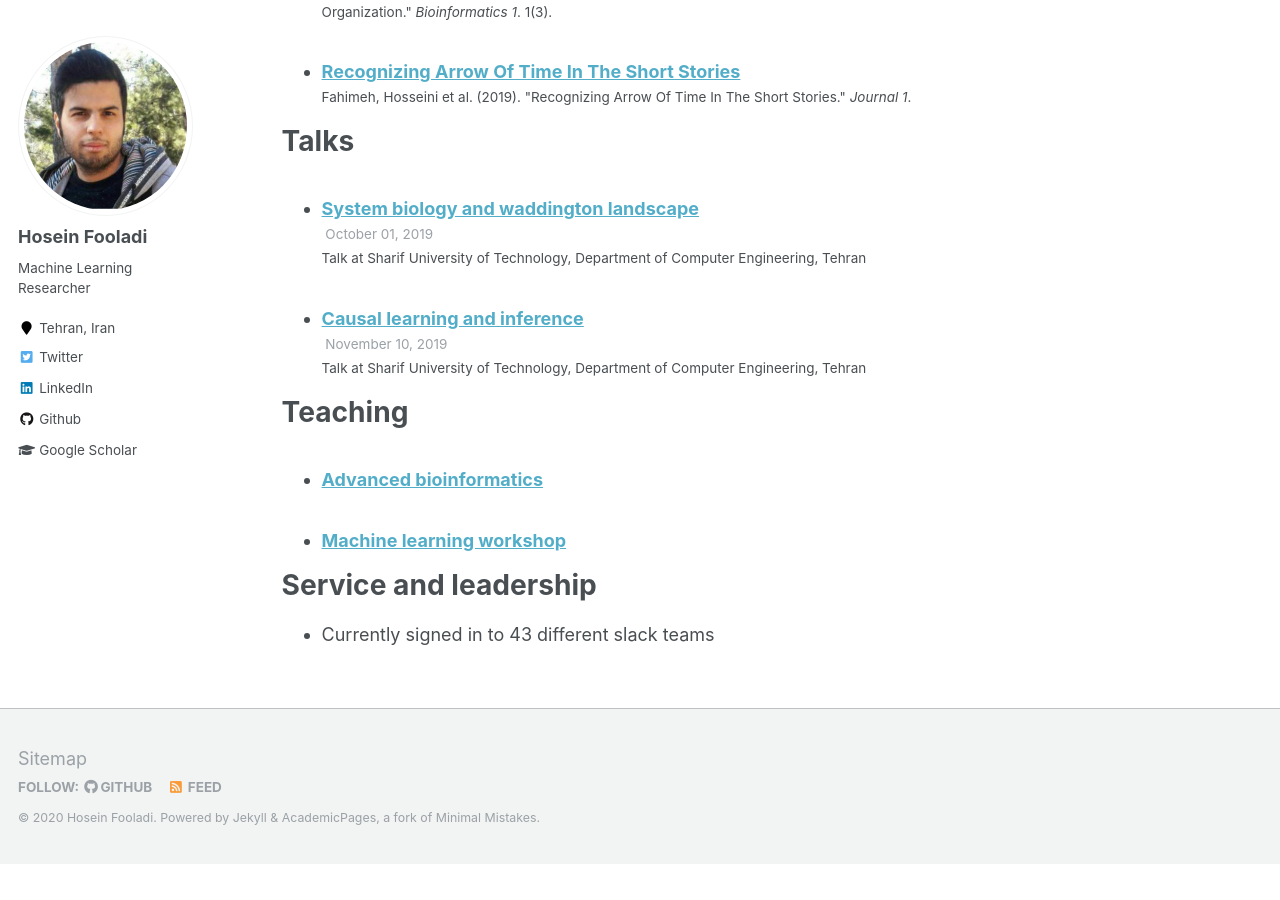
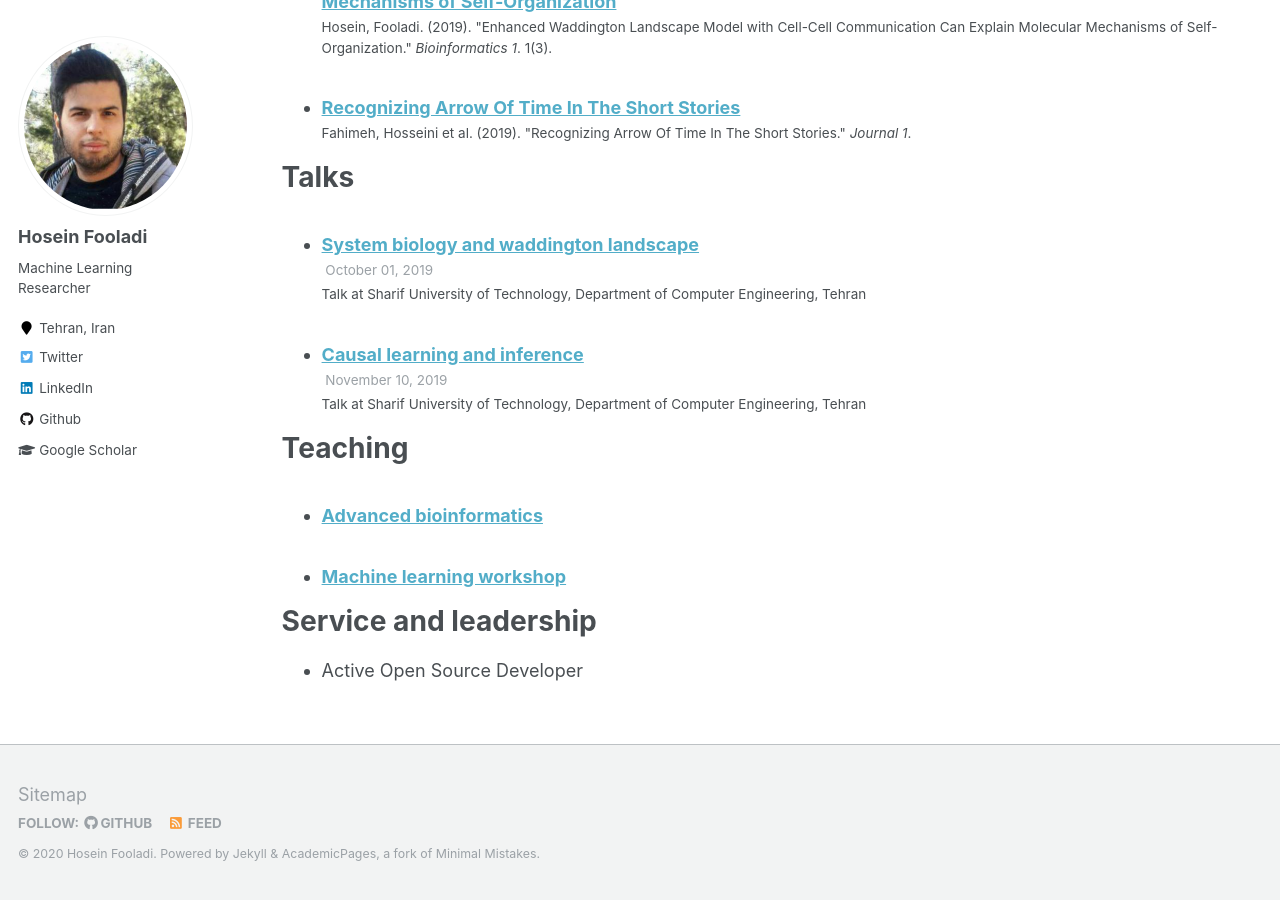
Before and after one commit to HFooladi/HFooladi.github.io, a Jekyll site: the page built from _pages/cv.md, in a window 1280 px wide and 900 px high, scrolled down 1518 px. Built offline with Jekyll 4.4.1, drawn with Linux system fonts in a browser that asks for light colours; before the commit the page ends 2382 px from its top, so only the background shows below that.

Commit message:
updating cv section

```diff
--- a/_pages/cv.md
+++ b/_pages/cv.md
@@ -67,4 +68,4 @@ Teaching
 
 Service and leadership
 ======
-* Currently signed in to 43 different slack teams
+* Active Open Source Developer
```
Also changed, not shown: other parts of _pages/cv.md (+1 -0 lines).
